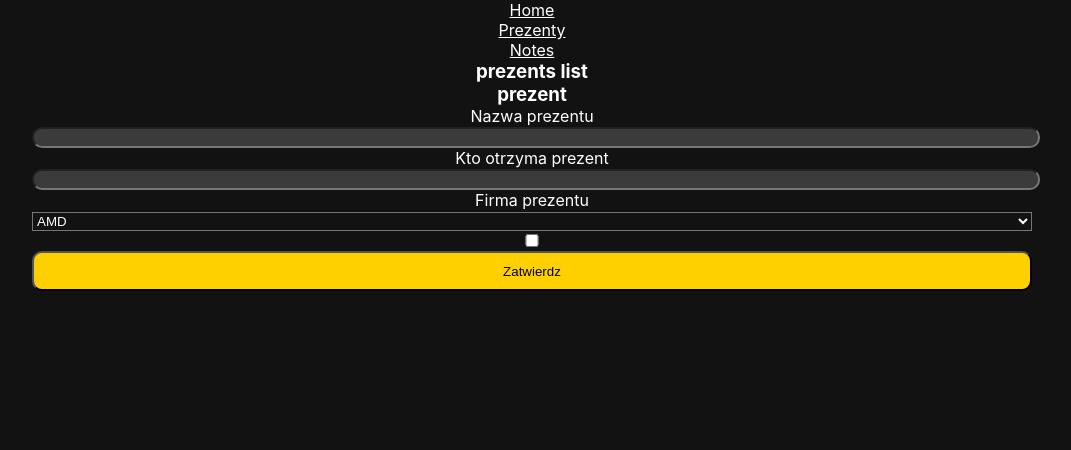
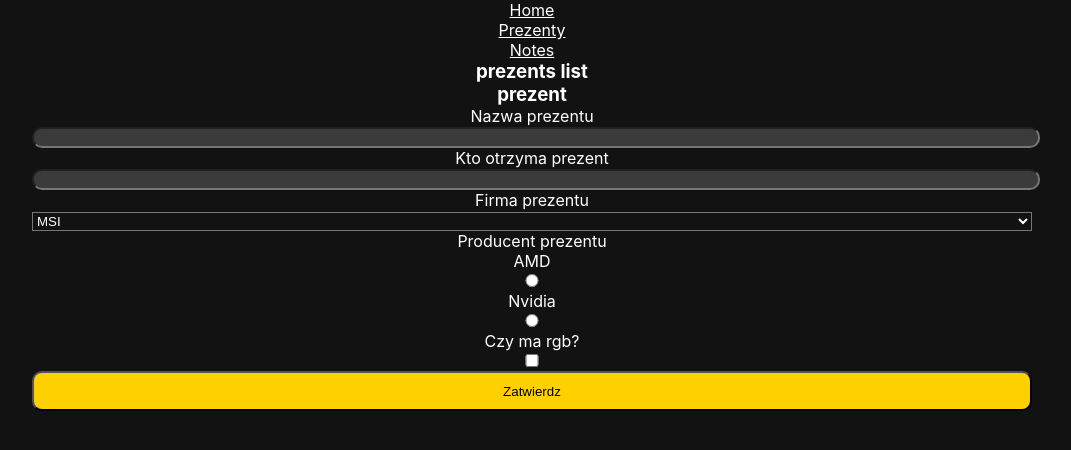
Before and after one commit to wiktorwp/Frontend-exercises, a React (Create React App) app in the folder sprawdzian1/: page /prezents in a window 1280 px wide. Shown: the top 450 px of the page, without its empty margins (108-1179 px from the left). Built offline with nearby package versions, Linux system fonts and the light colour scheme.

Commit message:
Formik pelen

```diff
--- a/sprawdzian1/src/prezents/PrezentForm.js
+++ b/sprawdzian1/src/prezents/PrezentForm.js
@@ -24,6 +24,8 @@ const PrezentForm = ({history, addPrezentAction},props) => {
                     name: '',
                     receiver: '',
                     company: '',
+                    manu: '',
+                    rgb: false,
                 }}
                 onSubmit={(values) => handleSubmit(values)}
                 enableReinitialize={true}>
@@ -34,10 +36,17 @@ const PrezentForm = ({history, addPrezentAction},props) => {
                         <Field name="receiver" /><br/>
                         Firma prezentu
                         <Field as="select" name="company">
-                            <option value="amd">AMD</option>
-                            <option value="nvidia">nvidia</option>
+                            <option value="msi">MSI</option>
+                            <option value="gigabyte">Gigabyte</option>
+                            <option value="asus">Asus</option>
                         </Field>
-                        <Field type="checkbox" name="rgb" value="RGB?" />
+                        Producent prezentu<br/>
+                        AMD
+                        <Field type="radio" name="manu" value="AMD" />
+                        Nvidia
+                        <Field type="radio" name="manu" value="Nvidia" />
+                        Czy ma rgb?
+                        <Field type="checkbox" name="rgb"/>
                         <button type="submit">
                             Zatwierdz
                         </button>
```
